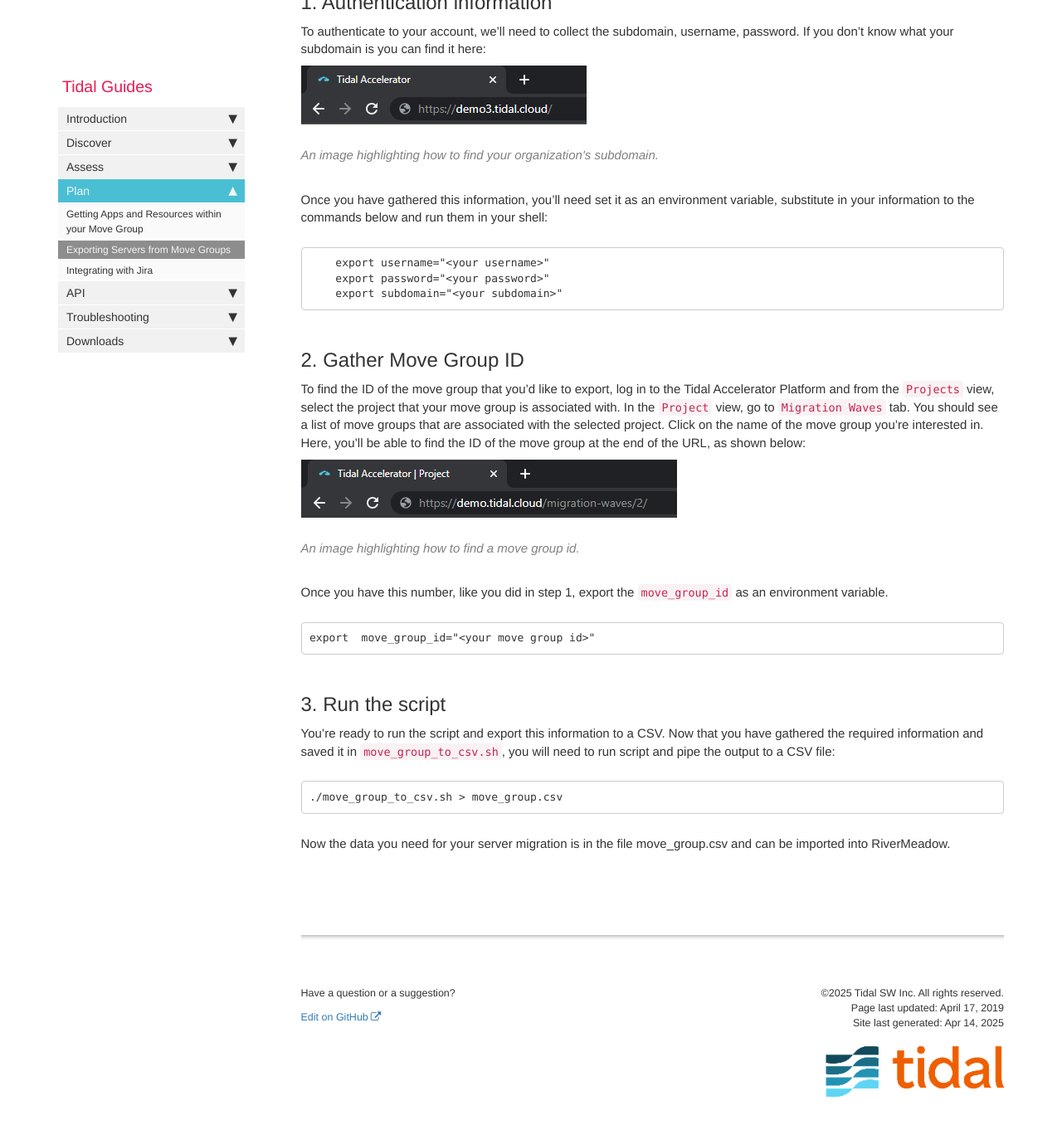
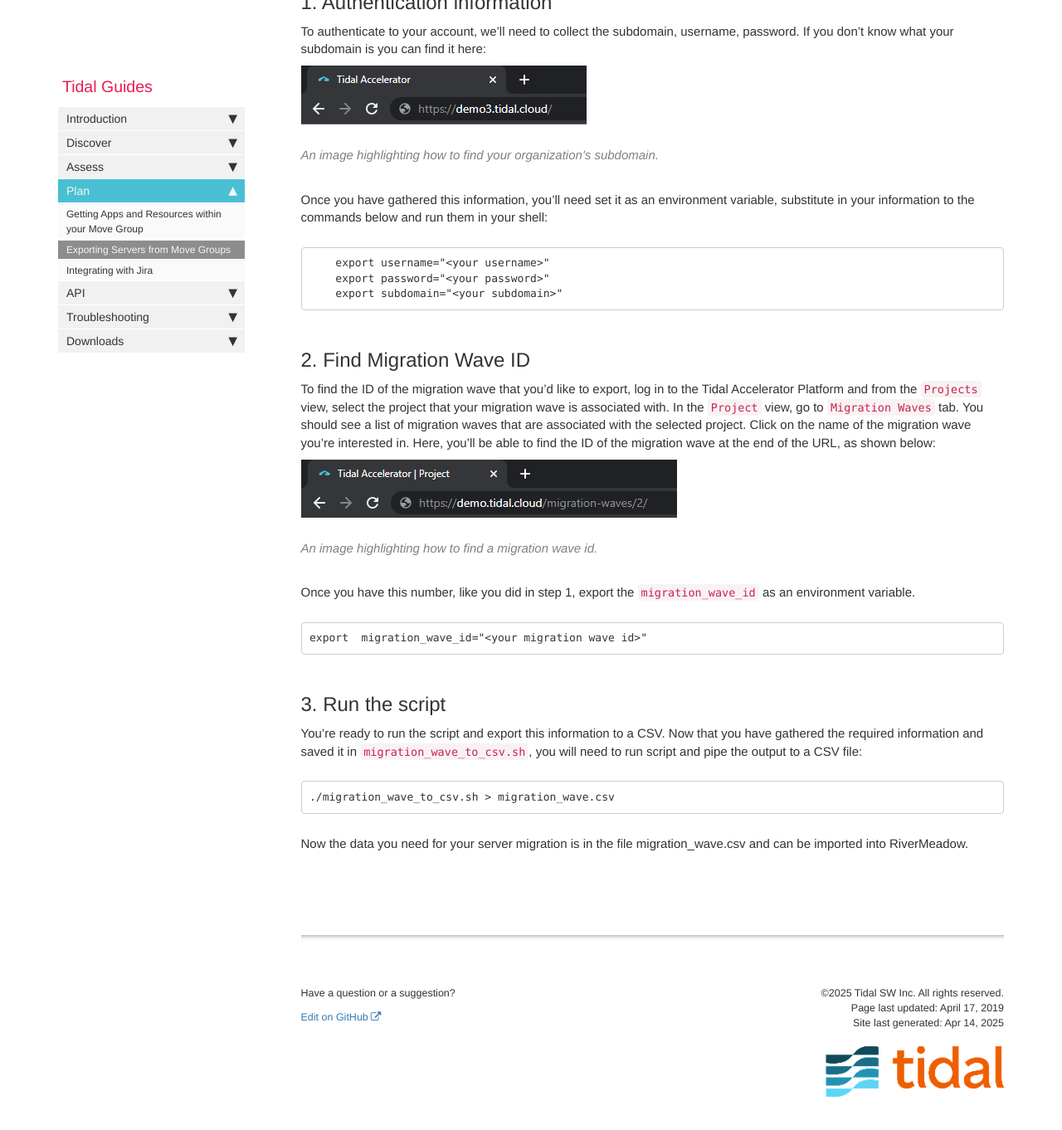
Before and after one commit to tidalmigrations/tidalmigrations.github.io, a Jekyll site: the page built from pages/user guides/exporting_move_groups_to_csv.md, in a window 1280 px wide and 1400 px high, scrolled down 575 px. Shown: the top 1362 px of the window at 83% size. Built offline with Jekyll 4.4.1, drawn with Linux system fonts in a browser that asks for light colours; nearby versions of some CDN libraries; comment, search, counter and statistics services are not loaded; some of the changed text lies outside the part shown.

Commit message:
chore: updated 'move group' nomenclature to 'migration wave' in export guide

````diff
--- a/pages/user guides/exporting_move_groups_to_csv.md
+++ b/pages/user guides/exporting_move_groups_to_csv.md
@@ -1,9 +1,9 @@
 ---
 toc: false
-title: Exporting servers from a Move Group to CSV
-keywords: move_groups, servers, csv, rivermeadow, export
+title: Exporting servers from a Migration Wave to CSV
+keywords:  servers, csv, rivermeadow, export, migration, wave
 last_updated: April 17, 2019
-summary: "Exporting servers from a move group to a format that can be used by RiverMeadow."
+summary: "Exporting servers from a migration wave to a format that can be used by RiverMeadow."
 sidebar: main_sidebar
 folder: userguides
 permalink: exporting-servers-to-csv.html
@@ -18,7 +18,7 @@ This guides assumes you have access to a Linux like environment, you will need:
 -   Posix compliant shell
 -   [Curl](https://curl.haxx.se/download.html)
 -   [jq](https://stedolan.github.io/jq/)
--   [A copy of the move group script](https://github.com/tidalmigrations/gists/blob/master/move_group_to_csv.sh)
+-   [A copy of the migration wave script](https://github.com/tidalmigrations/gists/blob/master/migration_wave_to_csv.sh)
 
 
 # Steps
@@ -38,21 +38,21 @@ Once you have gathered this information, you'll need set it as an environment va
     export subdomain="<your subdomain>"
 ```
 
-## 2. Gather Move Group ID
+## 2. Find Migration Wave ID
 
-To find the ID of the move group that you'd like to export, log in to the Tidal Accelerator Platform and from the `Projects` view, select the project that your move group is associated with. In the `Project` view, go to `Migration Waves` tab. You should see a list of move groups that are associated with the selected project. Click on the name of the move group you're interested in. Here, you'll be able to find the ID of the move group at the end of the URL, as shown below:
+To find the ID of the migration wave that you'd like to export, log in to the Tidal Accelerator Platform and from the `Projects` view, select the project that your migration wave is associated with. In the `Project` view, go to `Migration Waves` tab. You should see a list of migration waves that are associated with the selected project. Click on the name of the migration wave you're interested in. Here, you'll be able to find the ID of the migration wave at the end of the URL, as shown below:
 
-{% include image.html file="move_group_id.png" caption="An image highlighting how to find a move group id." %}
+{% include image.html file="migration_wave_id.png" caption="An image highlighting how to find a migration wave id." %}
 
-Once you have this number, like you did in step 1, export the `move_group_id` as an environment variable.
+Once you have this number, like you did in step 1, export the `migration_wave_id` as an environment variable.
 
-    export  move_group_id="<your move group id>"
+    export  migration_wave_id="<your migration wave id>"
 
 
 ## 3. Run the script
 
-You're ready to run the script and export this information to a CSV. Now that you have gathered the required information and saved it in `move_group_to_csv.sh`, you will need to run script and pipe the output to a CSV file:
+You're ready to run the script and export this information to a CSV. Now that you have gathered the required information and saved it in `migration_wave_to_csv.sh`, you will need to run script and pipe the output to a CSV file:
 
-    ./move_group_to_csv.sh > move_group.csv
+    ./migration_wave_to_csv.sh > migration_wave.csv
 
-Now the data you need for your server migration is in the file move_group.csv and can be imported into RiverMeadow.
+Now the data you need for your server migration is in the file migration_wave.csv and can be imported into RiverMeadow.
````
Also changed, not shown: images/migration_wave_id.png (renamed from images/move_group_id.png).
